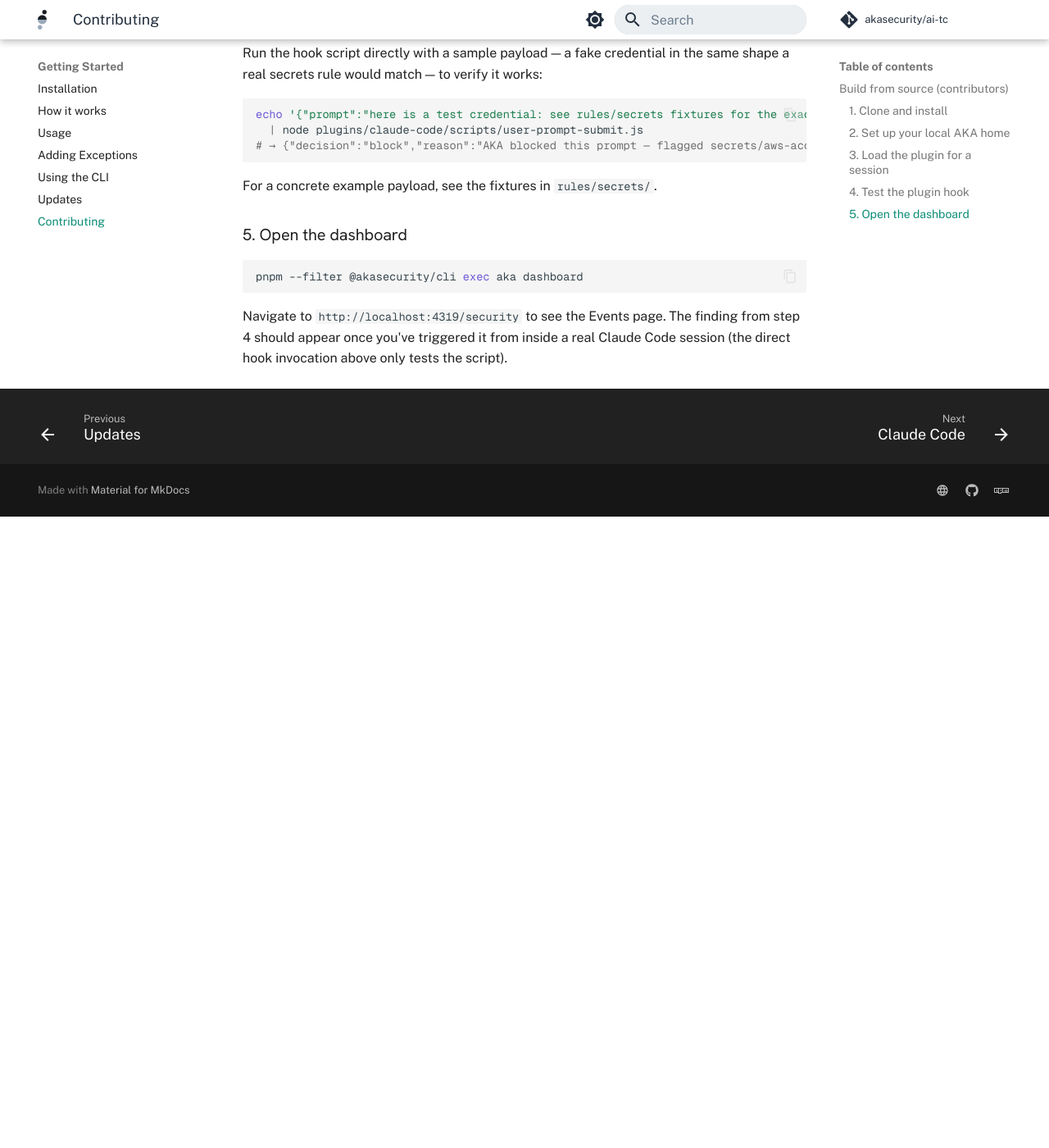
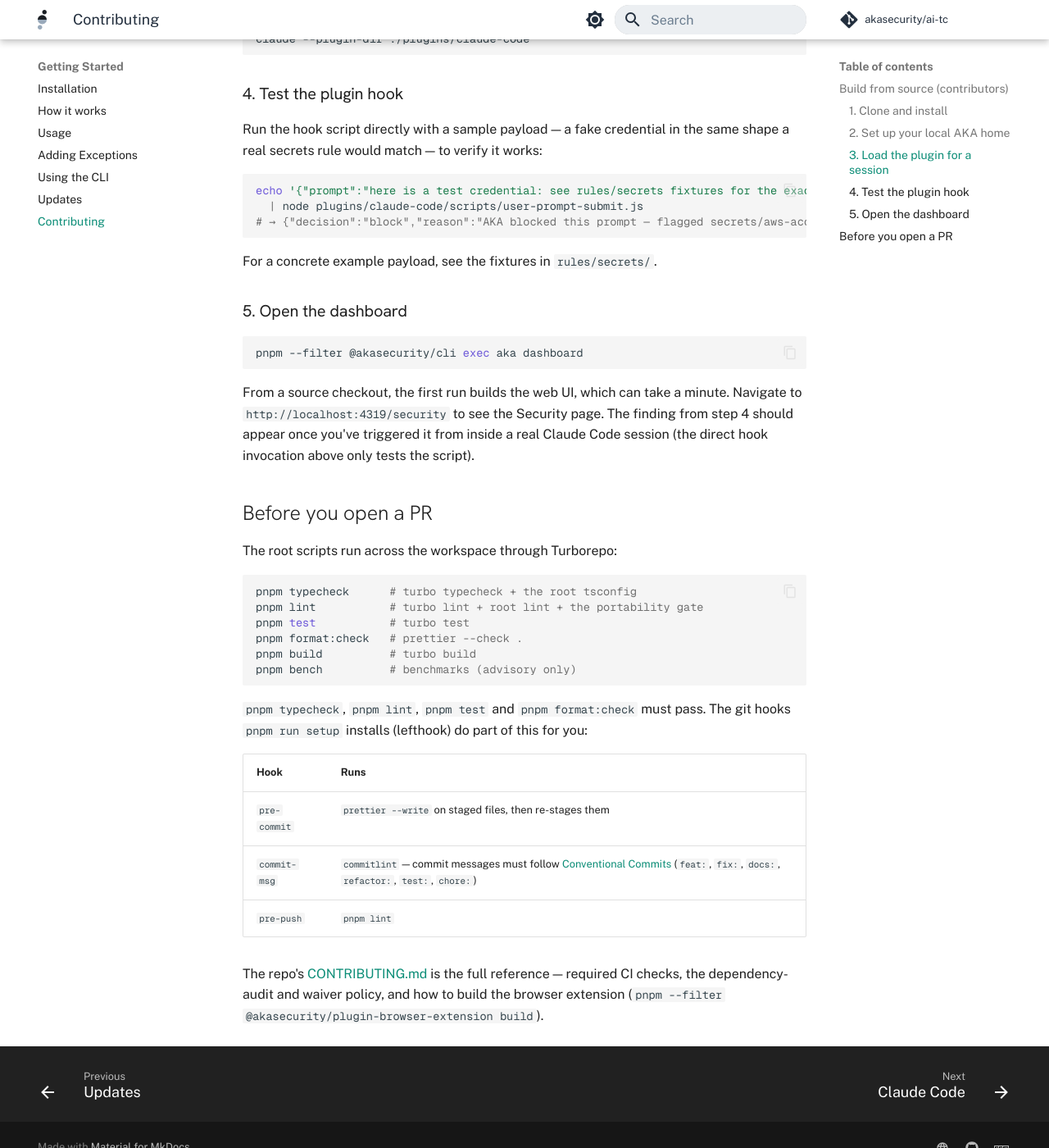
Before and after one commit to akasecurity/ai-tc-docs, an MkDocs documentation site: the page built from docs/getting-started/contributing.md, in a window 1280 px wide and 1400 px high, scrolled down 920 px. Shown: the whole window at 82% size. Built offline with MkDocs 1.6.1 and Material for MkDocs 9.7.7, drawn with Linux system fonts in a browser that asks for light colours; comment, search, counter and statistics services are not loaded; before the commit the page ends 1550 px from its top, so only the background shows below that; some of the changed text lies outside the part shown.

Commit message:
docs(contributing): match the repo's real toolchain (#19)
- Node.js 24+ (engines and .nvmrc), not 26+.
- pnpm run setup: 'pnpm setup' resolves to pnpm's own built-in command,
  which configures PNPM_HOME instead of running the repo's setup script.
- The dashboard page is Security, not Events; note the first-run web-ui build.
- Add the pre-PR checks, lefthook hooks, and Conventional Commits rule.

````diff
--- a/docs/getting-started/contributing.md
+++ b/docs/getting-started/contributing.md
@@ -3,16 +3,19 @@
 
 Building AKA from source instead of installing the published plugin — useful if you're developing AKA itself. This workflow uses the Claude Code **terminal CLI**; there's no equivalent for Desktop, since it depends on shell access.
 
-**Prerequisites:** Node.js 26+ and pnpm 10+, Claude Code installed and signed in.
+**Prerequisites:** Node.js 24+ (the repo's `.nvmrc` pins `24`) and pnpm 10+, Claude Code installed and signed in.
 
 ### 1. Clone and install
 
 ```bash
 git clone https://github.com/akasecurity/ai-tc
 cd ai-tc
-pnpm setup   # pnpm install + lefthook hooks
+pnpm run setup   # pnpm install + lefthook hooks
 pnpm --filter @akasecurity/cli build
 ```
+
+`pnpm run setup`, not `pnpm setup`: `setup` is also a built-in pnpm command (it configures
+`PNPM_HOME` in your shell profile), and a built-in wins over a package script of the same name.
 
 ### 2. Set up your local AKA home
 
@@ -50,6 +53,33 @@ For a concrete example payload, see the fixtures in `rules/secrets/`.
 pnpm --filter @akasecurity/cli exec aka dashboard
 ```
 
-Navigate to `http://localhost:4319/security` to see the Events page. The
-finding from step 4 should appear once you've triggered it from inside a real
-Claude Code session (the direct hook invocation above only tests the script).
+From a source checkout, the first run builds the web UI, which can take a minute. Navigate to
+`http://localhost:4319/security` to see the Security page. The finding from step 4 should appear
+once you've triggered it from inside a real Claude Code session (the direct hook invocation
+above only tests the script).
+
+## Before you open a PR
+
+The root scripts run across the workspace through Turborepo:
+
+```bash
+pnpm typecheck      # turbo typecheck + the root tsconfig
+pnpm lint           # turbo lint + root lint + the portability gate
+pnpm test           # turbo test
+pnpm format:check   # prettier --check .
+pnpm build          # turbo build
+pnpm bench          # benchmarks (advisory only)
+```
+
+`pnpm typecheck`, `pnpm lint`, `pnpm test` and `pnpm format:check` must pass. The git hooks
+`pnpm run setup` installs (lefthook) do part of this for you:
+
+| Hook         | Runs                                                                 |
+| ------------ | -------------------------------------------------------------------- |
+| `pre-commit` | `prettier --write` on staged files, then re-stages them              |
+| `commit-msg` | `commitlint` — commit messages must follow [Conventional Commits](https://www.conventionalcommits.org/) (`feat:`, `fix:`, `docs:`, `refactor:`, `test:`, `chore:`) |
+| `pre-push`   | `pnpm lint`                                                          |
+
+The repo's [CONTRIBUTING.md](https://github.com/akasecurity/ai-tc/blob/main/CONTRIBUTING.md) is
+the full reference — required CI checks, the dependency-audit and waiver policy, and how to build
+the browser extension (`pnpm --filter @akasecurity/plugin-browser-extension build`).
````
